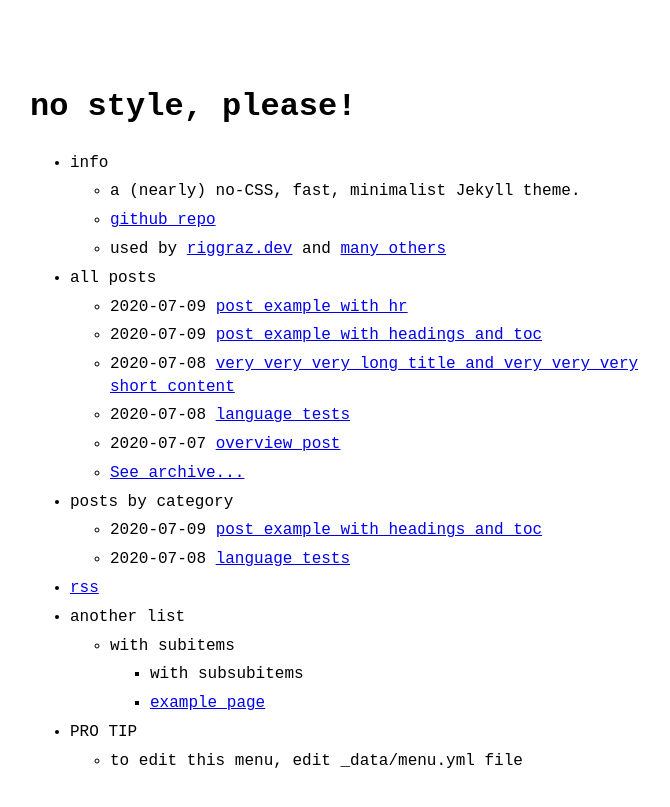
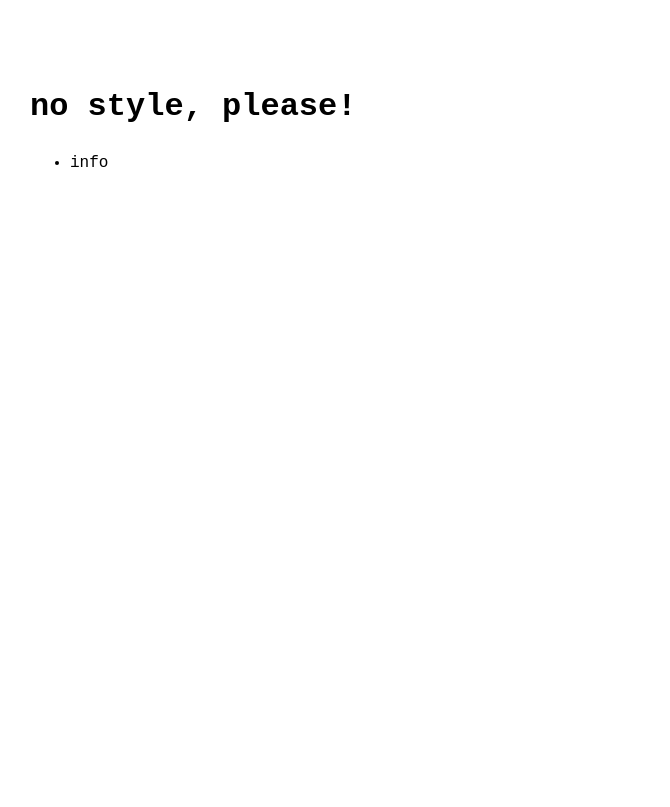
Before and after one commit to CocoaFlame/psychic-waffle, a Jekyll site: the page built from index.md, in a window 1280 px wide. Shown: the top 807 px of the page, without its empty margins (290-960 px from the left). Built offline with Jekyll 4.4.1, drawn with Linux system fonts in a browser that asks for light colours; part of the change alters nothing that is shown.

Commit message:
Update menu.yml
first edit of homepage

```diff
--- a/_data/menu.yml
+++ b/_data/menu.yml
@@ -1,38 +1,41 @@
 # For documentation on this file, see:
 # https://github.com/riggraz/no-style-please#customize-the-menu
 
+#entries:
+#  - title: info
+#    entries:
+#      - title: a (nearly) no-CSS, fast, minimalist Jekyll theme.
+#      - title: github repo
+#        url: https://github.com/riggraz/no-style-please
+#      - title: "used by <a href='https://riggraz.dev'>riggraz.dev</a> and <a href='https://github.com/riggraz/no-style-please/network/dependents'>many others</a>"
+#
+#  - title: all posts
+#    post_list:
+#      limit: 5
+#      show_more: true
+#      show_more_text: See archive...
+#      show_more_url: archive.html
+#
+#  - title: posts by category
+#    post_list:
+#      category: example2
+#      show_more: true
+#      show_more_text: See more posts...
+#      show_more_url: example2-archive.html
+#
+#  - title: rss
+#    url: feed.xml
+#
+#  - title: another list
+#    entries:
+#      - title: with subitems
+#        entries:
+#          - title: with subsubitems
+#          - title: example page
+#            url: about
+#  - title: PRO TIP
+#    entries:
+#      - title: to edit this menu, edit _data/menu.yml file
+
 entries:
   - title: info
-    entries:
-      - title: a (nearly) no-CSS, fast, minimalist Jekyll theme.
-      - title: github repo
-        url: https://github.com/riggraz/no-style-please
-      - title: "used by <a href='https://riggraz.dev'>riggraz.dev</a> and <a href='https://github.com/riggraz/no-style-please/network/dependents'>many others</a>"
-
-  - title: all posts
-    post_list:
-      limit: 5
-      show_more: true
-      show_more_text: See archive...
-      show_more_url: archive.html
-
-  - title: posts by category
-    post_list:
-      category: example2
-      show_more: true
-      show_more_text: See more posts...
-      show_more_url: example2-archive.html
-
-  - title: rss
-    url: feed.xml
-
-  - title: another list
-    entries:
-      - title: with subitems
-        entries:
-          - title: with subsubitems
-          - title: example page
-            url: about
-  - title: PRO TIP
-    entries:
-      - title: to edit this menu, edit _data/menu.yml file
```
